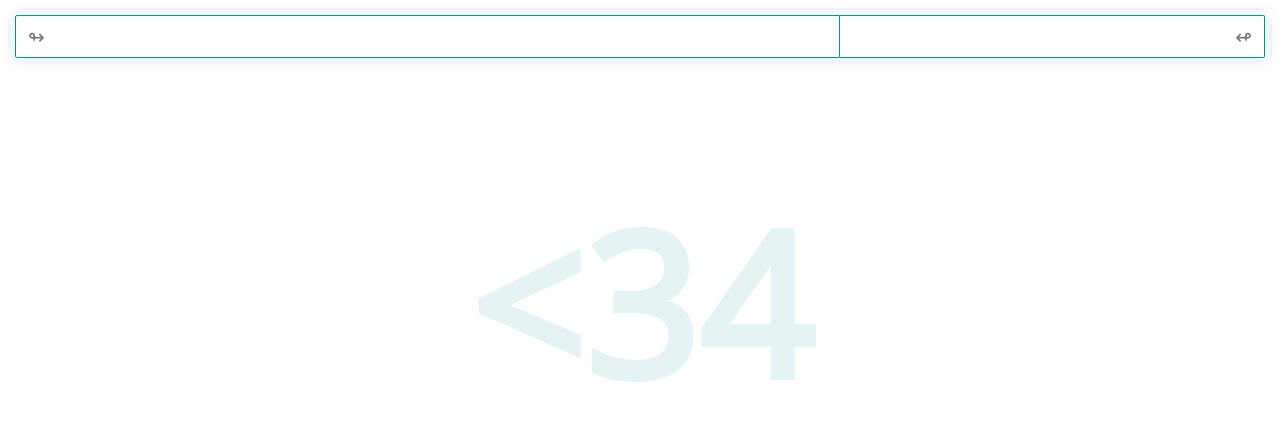
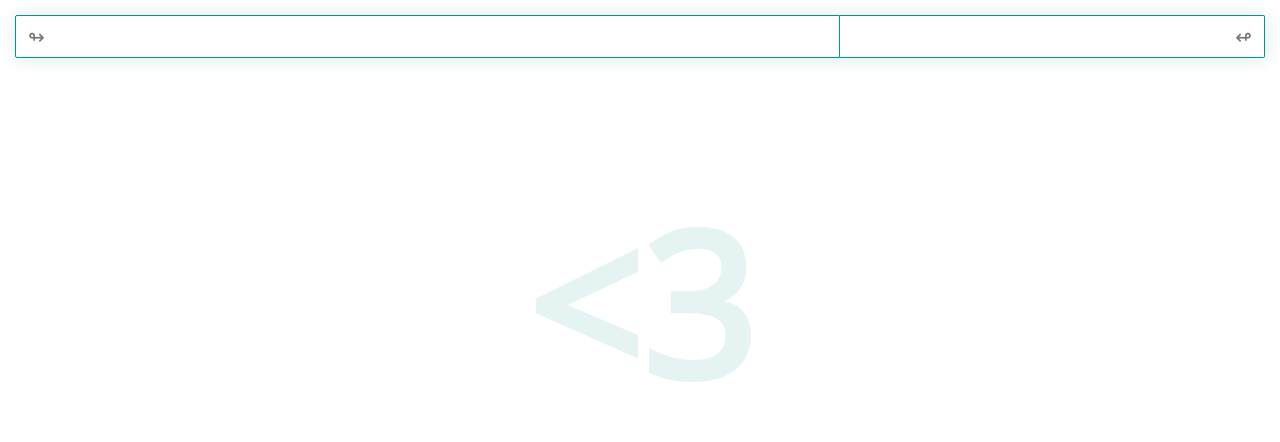
Before and after one commit to iuliuvisovan/c, a plain HTML site: page index.html in a window 1280 px wide. Drawn offline with nearby package versions, Linux system fonts and the light colour scheme.

Commit message:
remove 4

```diff
--- a/index.html
+++ b/index.html
@@ -14,7 +14,7 @@
 
 <body>
     <div class="background-wrapper">
-        <h2>&lt;34</h2>
+        <h2>&lt;3</h2>
     </div>
     <div class="inputs-wrapper">
         <input type="text" onclick="$(this).select()" id="encodedI" placeholder="↬" />
```
